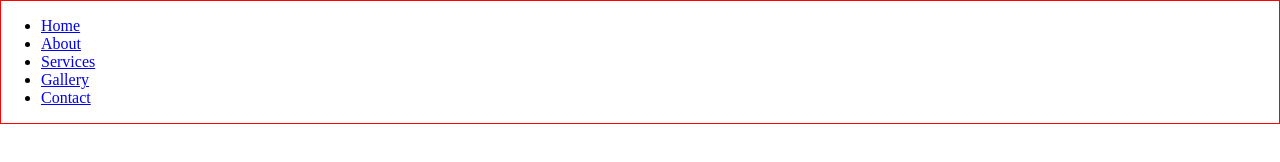
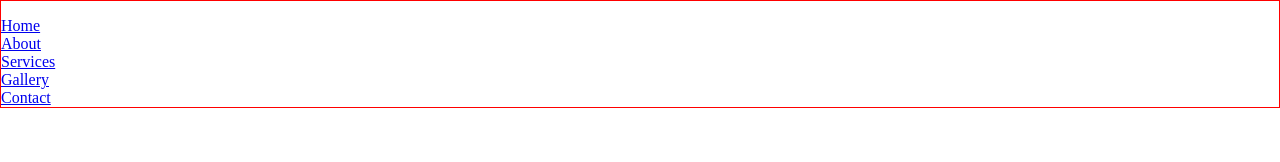
Before and after one commit to Bipul38/lawyer_portfolio, a website: page index.html in a window 1280 px wide. Drawn offline with Linux system fonts and the light colour scheme.

Commit message:
css updated

```diff
--- a/assets/styles/app.css
+++ b/assets/styles/app.css
@@ -24,7 +24,21 @@ img {
 header {
   border: var(--border);
   padding: 0px;
-  margin: auto;
+  background-color: 0;
+}
+
+nav {
+  display: block;
+}
+nav ul {
+  margin-bottom: 0;
+  padding: 0;
+}
+nav ul li {
+  list-style: none;
+}
+nav ul li a {
+  color: 0;
 }
 
 /*# sourceMappingURL=app.css.map */
```
Also changed, not shown: 1 other file.
